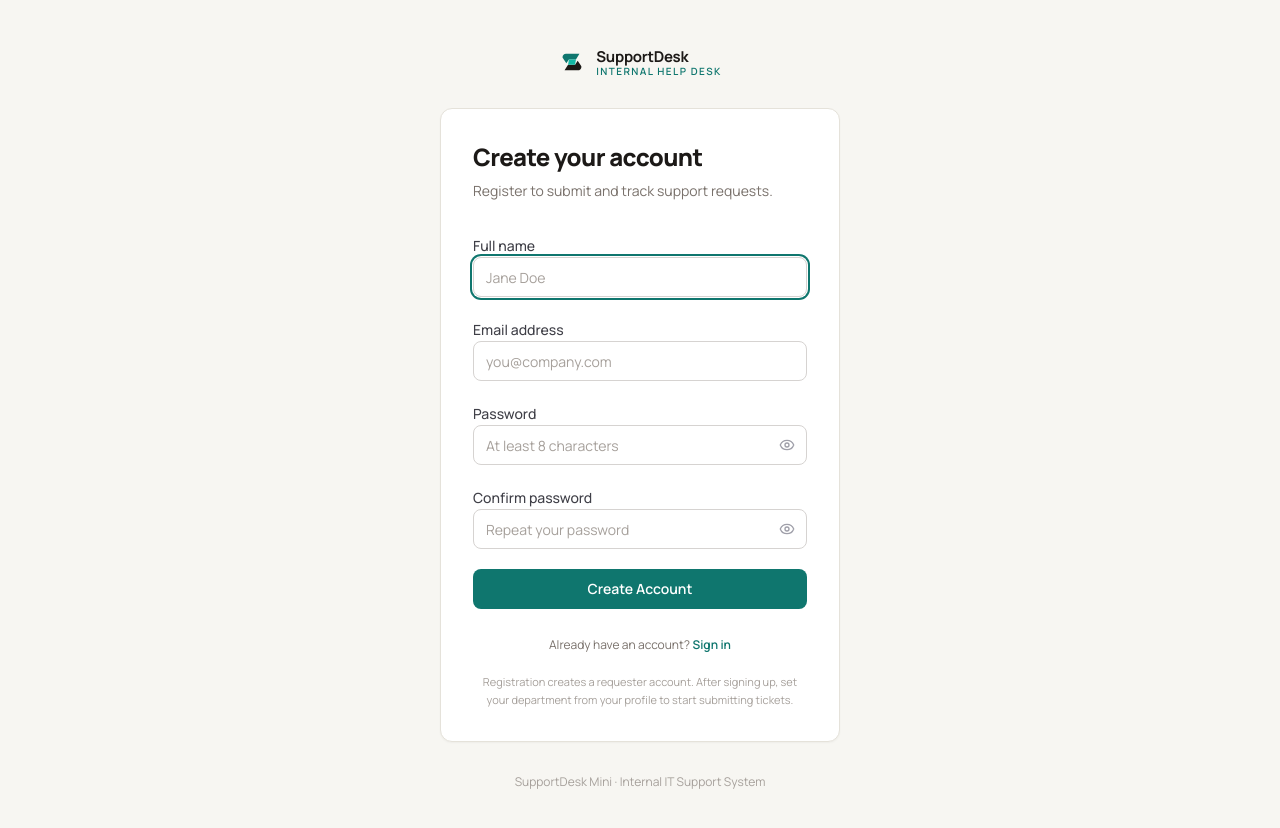
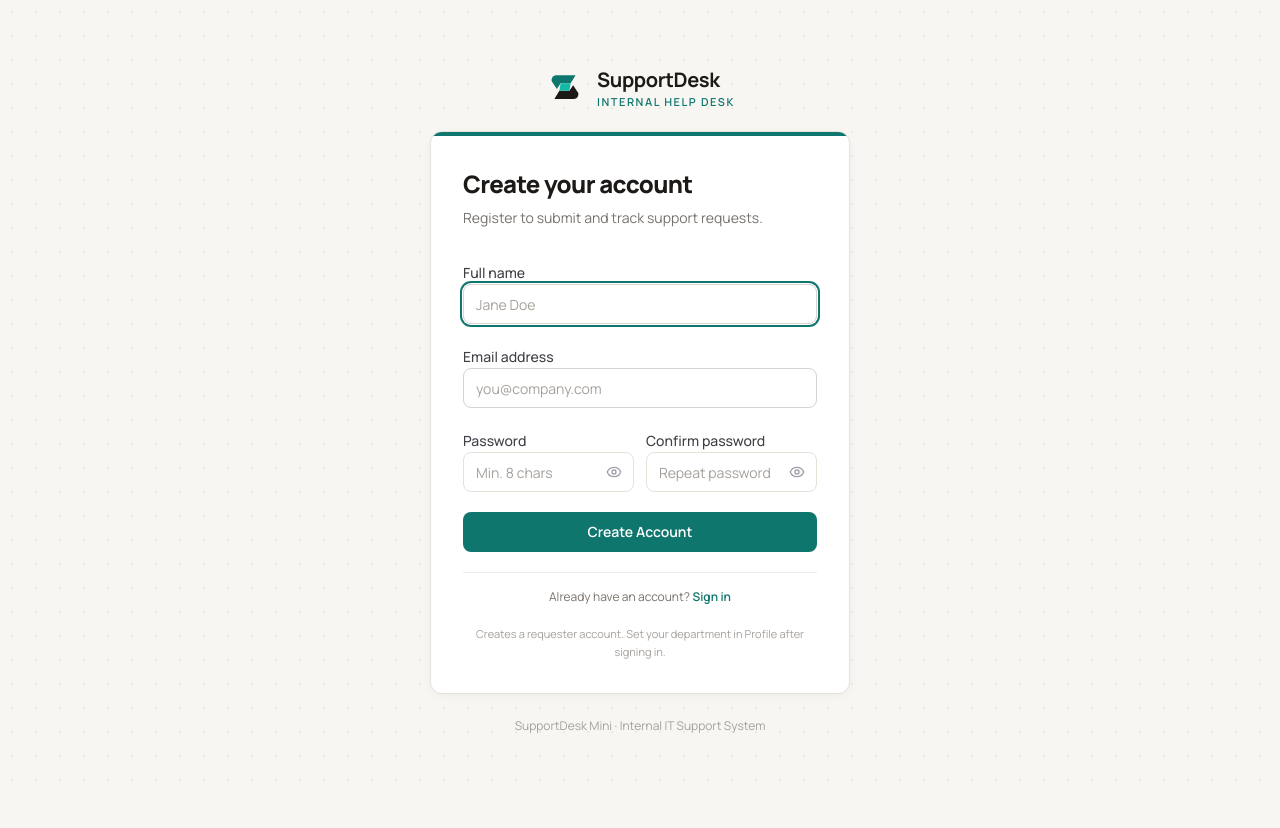
Before and after one commit to p1llows/supportdesk-mini, a React (Vite) app in the folder frontend/: page /register in a window 1280 px wide. After the commit the page ends 800 px from the top, so only its background shows below. Built offline with nearby package versions, Linux system fonts and the light colour scheme; no server answers.

Commit message:
Refine Login and Register layout and add larger logo size

```diff
--- a/frontend/src/components/auth/AuthShell.tsx
+++ b/frontend/src/components/auth/AuthShell.tsx
@@ -3,20 +3,30 @@ import { BrandLogo } from '@/components/layout/BrandLogo';
 
 export function AuthShell({ children }: { children: ReactNode }) {
   return (
-    <div className="flex min-h-screen flex-col justify-between bg-[#F7F6F2] px-4 py-8 sm:px-6">
-      <div className="mx-auto flex w-full max-w-[400px] justify-center pt-4">
-        <BrandLogo theme="light" subtitle="Internal Help Desk" />
-      </div>
+    <div className="relative flex min-h-screen flex-col items-center justify-center bg-[#F7F6F2] px-4 py-10 sm:px-6">
+      {/* Subtle architectural dot texture */}
+      <div
+        className="pointer-events-none absolute inset-0 opacity-40"
+        style={{
+          backgroundImage: 'radial-gradient(#D6D3CB 1px, transparent 1px)',
+          backgroundSize: '24px 24px',
+        }}
+      />
 
-      <main className="mx-auto my-auto w-full max-w-[400px] py-8">
-        <div className="rounded-xl border border-[#E5E2DA] bg-white p-7 shadow-[0_1px_2px_rgba(28,25,23,0.04)] sm:p-8">
-          {children}
+      <main className="relative z-10 w-full max-w-[420px]">
+        <div className="mb-6 flex justify-center">
+          <BrandLogo theme="light" subtitle="Internal Help Desk" size="lg" />
         </div>
+
+        <div className="overflow-hidden rounded-xl border border-[#E5E2DA] bg-white shadow-[0_2px_8px_rgba(28,25,23,0.04)]">
+          <div className="h-1 w-full bg-[#0F766E]" />
+          <div className="p-7 sm:p-8">{children}</div>
+        </div>
+
+        <footer className="mt-6 text-center text-xs text-stone-400">
+          SupportDesk Mini · Internal IT Support System
+        </footer>
       </main>
-
-      <footer className="mx-auto w-full max-w-[400px] pb-2 text-center text-xs text-stone-400">
-        SupportDesk Mini · Internal IT Support System
-      </footer>
     </div>
   );
 }
--- a/frontend/src/components/auth/LoginForm.tsx
+++ b/frontend/src/components/auth/LoginForm.tsx
@@ -95,12 +95,12 @@ export const LoginForm: React.FC = () => {
         )}
       </Button>
 
-      <p className="pt-2 text-center text-xs text-stone-500">
-        Don't have an account?{' '}
+      <div className="border-t border-[#EFECE6] pt-4 text-center text-xs text-stone-500">
+        Don&apos;t have an account?{' '}
         <Link to="/register" className="font-semibold text-[#0F766E] hover:text-[#115E59] hover:underline">
           Create one
         </Link>
-      </p>
+      </div>
     </form>
   );
 };
--- a/frontend/src/components/layout/BrandLogo.tsx
+++ b/frontend/src/components/layout/BrandLogo.tsx
@@ -33,7 +33,7 @@ export function BrandMark({ className }: BrandMarkProps) {
 interface BrandLogoProps {
   theme?: 'dark' | 'light';
   subtitle?: string;
-  size?: 'sm' | 'md';
+  size?: 'sm' | 'md' | 'lg';
   className?: string;
 }
 
@@ -45,14 +45,18 @@ export function BrandLogo({
 }: BrandLogoProps) {
   const isDark = theme === 'dark';
 
+  const markSize = size === 'lg' ? 'h-10 w-10' : size === 'sm' ? 'h-7 w-7' : 'h-8 w-8';
+  const titleSize = size === 'lg' ? 'text-xl' : size === 'sm' ? 'text-sm' : 'text-base';
+  const subtitleSize = size === 'lg' ? 'text-[11px]' : 'text-[10px]';
+
   return (
-    <div className={cn('flex items-center gap-2.5', className)}>
-      <BrandMark className={size === 'sm' ? 'h-6 w-6' : 'h-7 w-7'} />
+    <div className={cn('flex items-center gap-3', className)}>
+      <BrandMark className={markSize} />
       <div className="leading-none">
         <span
           className={cn(
             'block font-bold tracking-[-0.02em]',
-            size === 'sm' ? 'text-sm' : 'text-[15px]',
+            titleSize,
             isDark ? 'text-white' : 'text-stone-900'
           )}
         >
@@ -61,7 +65,8 @@ export function BrandLogo({
         {subtitle && (
           <span
             className={cn(
-              'mt-0.5 block text-[10px] font-semibold uppercase tracking-[0.14em]',
+              'mt-0.5 block font-semibold uppercase tracking-[0.14em]',
+              subtitleSize,
               isDark ? 'text-stone-400' : 'text-[#0F766E]'
             )}
           >
--- a/frontend/src/pages/RegisterPage.tsx
+++ b/frontend/src/pages/RegisterPage.tsx
@@ -95,17 +95,18 @@ export const RegisterPage = () => {
           />
         </div>
 
+        <div className="grid grid-cols-1 gap-3 sm:grid-cols-2">
           <div className="space-y-1.5">
             <Label htmlFor="reg-password">Password</Label>
             <PasswordInput
               id="reg-password"
-            placeholder="At least 8 characters"
+              placeholder="Min. 8 chars"
               value={password}
               onChange={(e) => setPassword(e.target.value)}
               disabled={loading}
               required
               autoComplete="new-password"
-            className="h-10 bg-white border-stone-300 text-stone-800 placeholder:text-stone-400"
+              className="h-10 bg-white border-[#E5E2DA] text-stone-900 placeholder:text-stone-400"
             />
           </div>
 
@@ -113,14 +114,17 @@ export const RegisterPage = () => {
             <Label htmlFor="reg-password-confirm">Confirm password</Label>
             <PasswordInput
               id="reg-password-confirm"
-            placeholder="Repeat your password"
+              placeholder="Repeat password"
               value={passwordConfirmation}
               onChange={(e) => setPasswordConfirmation(e.target.value)}
               disabled={loading}
               required
               autoComplete="new-password"
-            className="h-10 bg-white border-stone-300 text-stone-800 placeholder:text-stone-400"
+              className="h-10 bg-white border-[#E5E2DA] text-stone-900 placeholder:text-stone-400"
             />
+          </div>
+        </div>
+
         {showMatchHint && (
           <p className="flex items-center gap-1 text-[11px] font-medium text-red-600">
             <AlertCircle className="h-3 w-3" />
@@ -133,12 +137,11 @@ export const RegisterPage = () => {
             Passwords match
           </p>
         )}
-        </div>
 
         <Button
           type="submit"
           disabled={loading}
-          className="h-10 w-full bg-[#0F766E] text-white hover:bg-[#115E59]"
+          className="h-10 w-full"
         >
           {loading ? (
             <span className="flex items-center gap-2">
@@ -150,16 +153,15 @@ export const RegisterPage = () => {
           )}
         </Button>
 
-        <p className="pt-2 text-center text-xs text-stone-500">
+        <div className="border-t border-[#EFECE6] pt-4 text-center text-xs text-stone-500">
           Already have an account?{' '}
           <Link to="/login" className="font-semibold text-[#0F766E] hover:text-[#115E59] hover:underline">
             Sign in
           </Link>
-        </p>
+        </div>
 
         <p className="text-center text-[11px] leading-relaxed text-stone-400">
-          Registration creates a requester account. After signing up, set your
-          department from your profile to start submitting tickets.
+          Creates a requester account. Set your department in Profile after signing in.
         </p>
       </form>
     </AuthShell>
```
Lines whose indentation alone changed are shown as unchanged.
